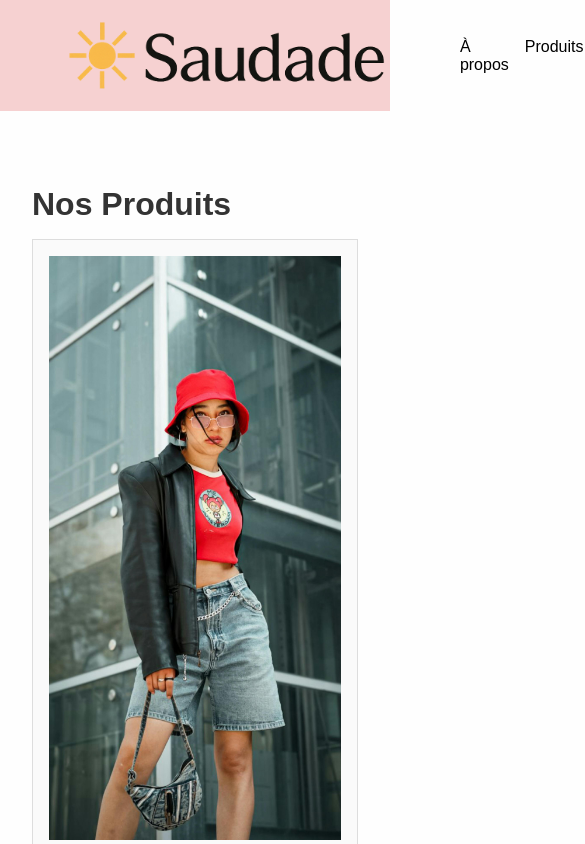
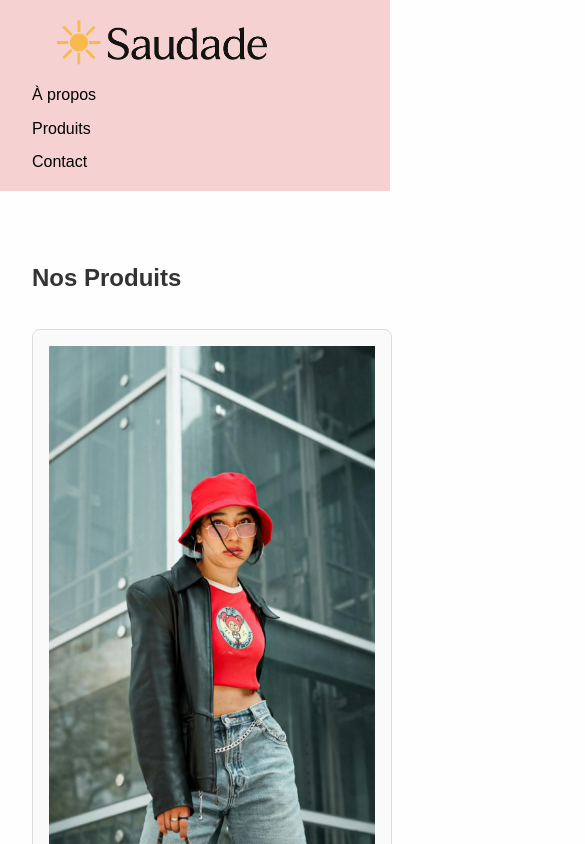
Before and after one commit to SsaraSaudade/saudade-site, a plain HTML site: page products.html in a window 390 px wide. Shown: the top 844 px of the page, 585 px wide, since content can reach past the window. Drawn offline with Linux system fonts and the light colour scheme.

Commit message:
Change for responsivity

```diff
--- a/css/style.css
+++ b/css/style.css
@@ -1,12 +1,22 @@
+/* Reset + base */
 body {
   margin: 0;
   font-family: Arial, sans-serif;
   background-color: #fefefe;
   color: #333;
+  line-height: 1.6;
 }
 
+img {
+  max-width: 100%;
+  height: auto;
+  display: block;
+}
+
+/* Header */
 header {
   display: flex;
+  flex-wrap: wrap;
   justify-content: space-between;
   align-items: center;
   background: #F6D1D1;
@@ -14,33 +24,42 @@ body {
   padding: 1rem 2rem;
   position: sticky;
   top: 0;
+  z-index: 10;
 }
 
 .logo img {
-    height: 75px;
+  height: 60px;
   width: auto;
 }
 
+/* Navigation */
 nav ul {
   list-style: none;
   display: flex;
   gap: 1rem;
+  padding: 0;
+  margin: 0;
+  flex-wrap: wrap;
 }
 
 nav a {
   color: black;
   text-decoration: none;
+  font-weight: 500;
 }
 
+/* Hero */
 .hero {
   background: url('https://via.placeholder.com/1200x500') center/cover no-repeat;
   color: black;
   text-align: center;
   padding: 5rem 2rem;
-    background-color: #333;
 }
 
-  .about, .products, .contact {
+/* Sections */
+.about,
+.products,
+.contact {
   padding: 3rem 2rem;
   max-width: 1000px;
   margin: auto;
@@ -51,36 +70,36 @@ body {
   font-size: 2rem;
 }
 
+/* Produits */
 .product-grid {
-    display: flex;
+  display: grid;
+  grid-template-columns: repeat(auto-fit, minmax(250px, 1fr));
   gap: 2rem;
-    flex-wrap: wrap;
-    justify-content: center;
+  padding: 1rem 0;
 }
 
 .product-card {
   background: #fafafa;
   border: 1px solid #ddd;
   padding: 1rem;
-    width: 300px;
   text-align: center;
+  border-radius: 8px;
 }
 
-  .product-card img {
-    width: 100%;
-    height: auto;
-  }
-
+/* Contact */
 form {
   display: flex;
   flex-direction: column;
   gap: 1rem;
 }
 
-  form input, form textarea {
+form input,
+form textarea {
   padding: 0.8rem;
   border: 1px solid #ccc;
   border-radius: 4px;
+  font-size: 1rem;
+  width: 100%;
 }
 
 form button {
@@ -89,12 +108,14 @@ body {
   padding: 0.8rem;
   border: none;
   cursor: pointer;
+  font-size: 1rem;
 }
 
 form button:hover {
   background: #444;
 }
 
+/* Footer */
 footer {
   text-align: center;
   padding: 1rem;
@@ -102,15 +123,56 @@ body {
   margin-top: 2rem;
 }
 
-
 .portrait-sara {
   text-align: center;
   margin: 40px 0;
-  height: auto;
+  display: flex;              /* ajout */
+  justify-content: center;    /* ajout */
+  align-items: center;        /* ajout */
+  flex-direction: column;     /* au cas où il y a plus que l’image */
 }
 
 .portrait-sara img {
   max-width: 75%;
   height: auto;
   border-radius: 8px;
+  display: block;             /* évite les petits espaces sous l’image */
+  margin: 0 auto;             /* centre l’image si display block */
 }
+
+/* Responsive tweaks */
+@media (max-width: 768px) {
+  header {
+    flex-direction: column;
+    align-items: flex-start;
+    gap: 1rem;
+  }
+
+  nav ul {
+    flex-direction: column;
+    align-items: flex-start;
+    gap: 0.5rem;
+  }
+
+  .hero {
+    padding: 3rem 1rem;
+    font-size: 1rem;
+  }
+
+  .product-card {
+    width: 100%;
+  }
+
+  h2 {
+    font-size: 1.5rem;
+  }
+
+  form input,
+  form textarea {
+    font-size: 0.95rem;
+  }
+
+  .logo img {
+    height: 50px;
+  }
+}
```
Lines whose indentation alone changed are shown as unchanged.
